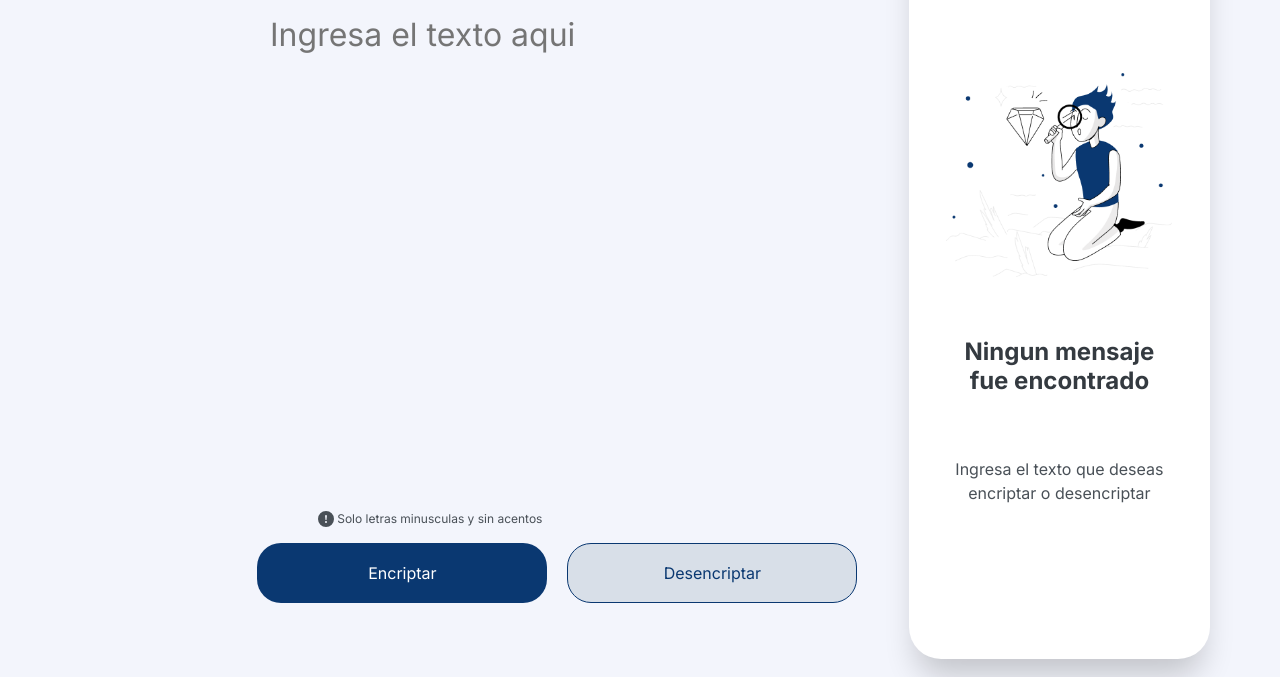
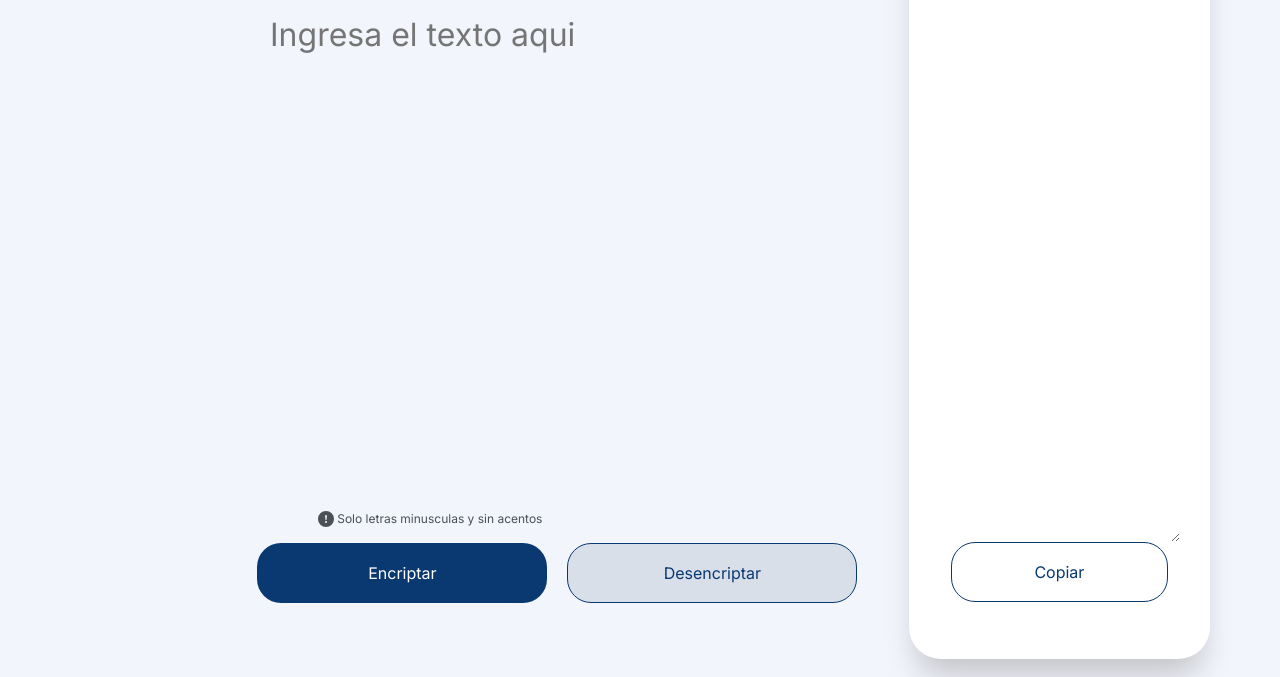
Before and after one commit to Dlorodev/encriptador, a plain HTML site: page index.html in a window 1280 px wide. Both pictures are taken after a click on the button "Encriptar". Shown: the part 91-768 px from the top of the page. Drawn offline with Linux system fonts and the light colour scheme.

Commit message:
style: add onclick event on button encriptar

```diff
--- a/app.js
+++ b/app.js
@@ -0,0 +1,4 @@
+function hideResultBefore() {
+    document.getElementById('result-before').style.display = "none";
+    document.getElementById('result-after').style.display = "flex";
+}
--- a/index.html
+++ b/index.html
@@ -8,6 +8,7 @@
     <link rel="preconnect" href="https://fonts.gstatic.com" crossorigin>
     <link href="https://fonts.googleapis.com/css2?family=Inter:wght@100..900&display=swap" rel="stylesheet">
     <link rel="stylesheet" href="/styles.css">
+
 
     <title>Encriptador</title>
 </head>
@@ -25,7 +26,8 @@
         <main class="main">
 
             <section class="section-input">
-                <textarea class="textarea" name="textarea" id="textarea" placeholder="Ingresa el texto aqui"></textarea>
+                <textarea class="textarea" name="textarea" id="textarea1"
+                    placeholder="Ingresa el texto aqui"></textarea>
                 <div class="disclaimer">
                     <svg xmlns="http://www.w3.org/2000/svg" width="16" height="16" fill="#495057"
                         class="bi bi-exclamation-circle-fill" viewBox="0 0 16 16">
@@ -35,18 +37,25 @@
                     <p class="p">Solo letras minusculas y sin acentos</p>
                 </div>
                 <div class="buttons">
-                    <button class="button primary-button" type="button">Encriptar</button>
+                    <button class="button primary-button" type="button" onclick='hideResultBefore();'
+                        id="button1">Encriptar</button>
                     <button class="button secondary-button" type="button">Desencriptar</button>
                 </div>
             </section>
 
             <section class="section-result">
-                <div class="result-before">
-                    <img src="./assets/Muñeco.png" alt="" class="img">
-                    <p class="p1">Ningun mensaje fue encontrado</p>
-                    <p class="p2">Ingresa el texto que deseas encriptar o desencriptar</p>
-                    <!--<button class="button copy"></button>-->
+
+                <div id="result-before" class="result-before">
+                    <img src="./assets/Muñeco.png" alt="" class="img" id="image1">
+                    <p class="p1" id="p1">Ningun mensaje fue encontrado</p>
+                    <p class="p2" id="p2">Ingresa el texto que deseas encriptar o desencriptar</p>
                 </div>
+
+                <div id="result-after" class="result-after">
+                    <textarea class="textarea2" name="textarea2" id="textarea2"></textarea>
+                    <button class="button copy">Copiar</button>
+                </div>
+
             </section>
 
         </main>
@@ -81,7 +90,7 @@
         <div class="copyright">© 2024 Daniel Rod</div>
     </footer>
 
-
+    <script src="app.js"></script>
 </body>
 
 </html>
--- a/styles.css
+++ b/styles.css
@@ -171,7 +171,6 @@ body {
 }
 
 .button {
-    width: 280px;
     height: 60px;
     width: 50%;
     padding: 1.5rem;
@@ -251,7 +250,37 @@ body {
 
 }
 
-.section-result .result-before .copy {}
+
+.section-result .result-after {
+    display: none;
+
+    flex-direction: column;
+    align-items: center;
+
+    width: 80%;
+    height: 90%;
+}
+
+.section-result .result-after .textarea2 {
+    width: 100%;
+    height: 88%;
+}
+
+.section-result .result-after .copy {
+    height: 60px;
+    width: 90%;
+    padding: 1.5rem;
+
+    border-radius: 24px;
+
+    font-family: var(--main-font);
+    font-weight: 400;
+    font-size: 1rem;
+
+    background-color: transparent;
+    color: var(--primary-blue);
+    border: 1px solid var(--primary-blue);
+}
 
 
 /*Footer*/
```
